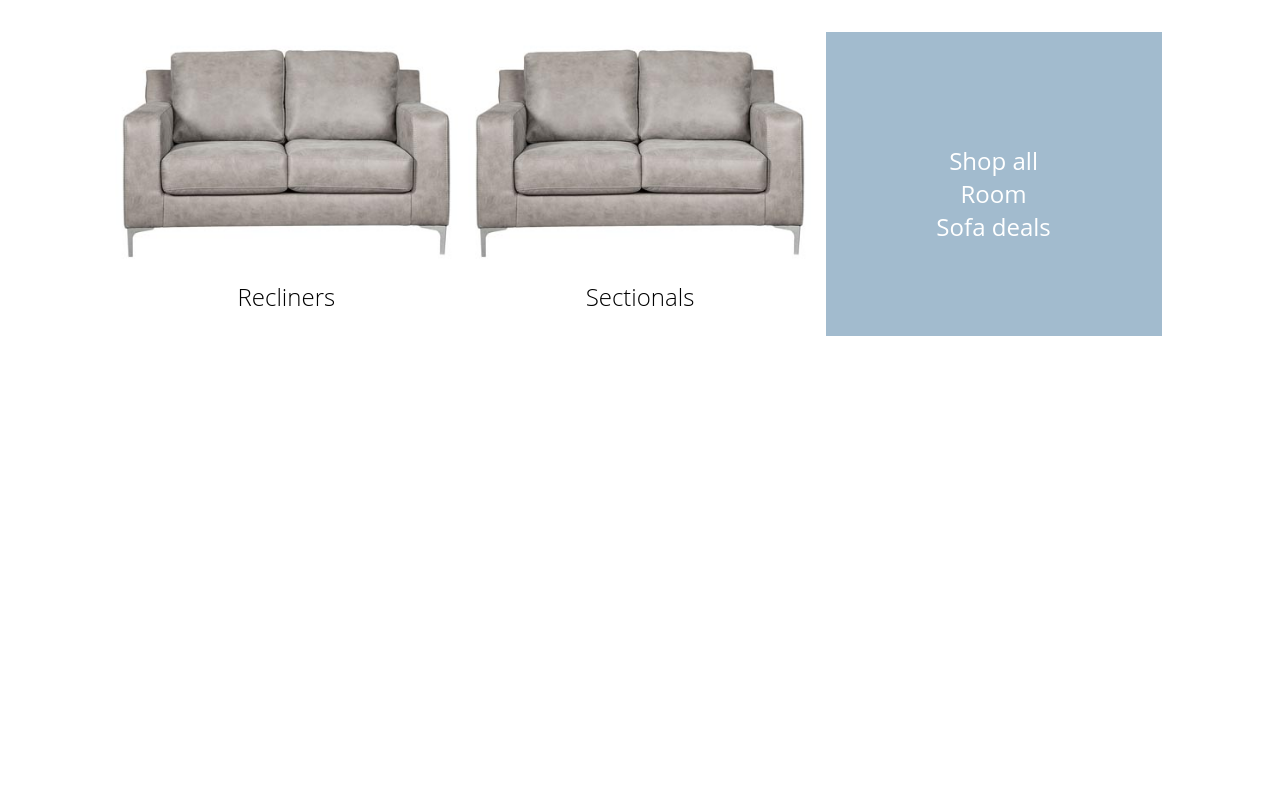
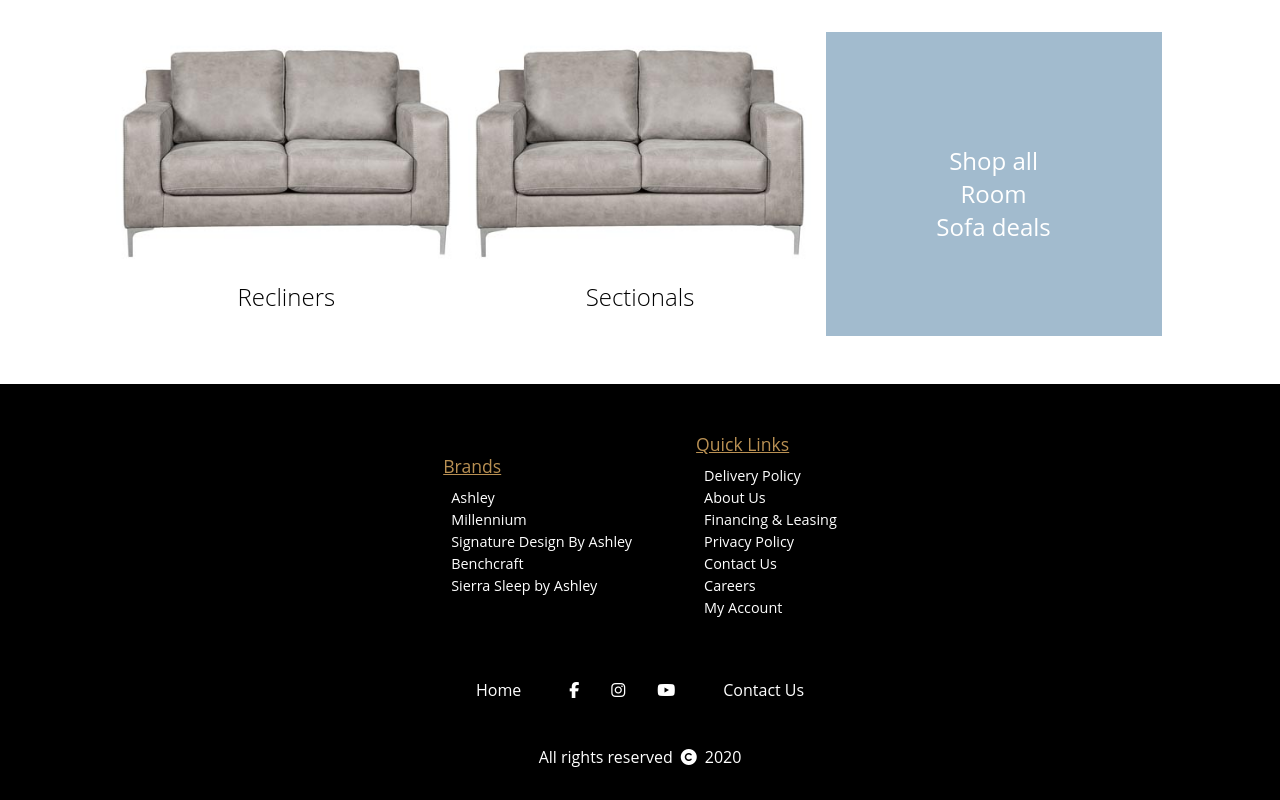
Before and after one commit to cenwachukwu/cozifurniture, a React (Vite) app: page / in a window 1280 px wide. Shown: the part 993-1793 px from the top of the page. Before the commit the page ends 1377 px from the top, so only its background shows below. Built offline with nearby package versions, Linux system fonts and the light colour scheme.

Commit message:
stactic landing page ready

```diff
--- a/src/components/DropDown/dropdown.scss
+++ b/src/components/DropDown/dropdown.scss
@@ -44,7 +44,7 @@
     a,
     a:link {
       display: block;
-      padding: 0.2em;
+      padding: 0.2rem;
       color: black;
     }
   }
--- a/src/components/Footer/footer.js
+++ b/src/components/Footer/footer.js
@@ -0,0 +1,89 @@
+import React from 'react';
+import './footer.scss';
+
+const Footer = () => {
+  return (
+    <div className="Footer">
+      <div className="Footer-div">
+        <div className="FooterCategoryDiv">
+          <div className="FooterCategory">
+            <ul>
+              <p>Brands</p>
+              <li>
+                <a href="#">Ashley</a>
+              </li>
+              <li>
+                <a href="#">Millennium</a>
+              </li>
+              <li>
+                <a href="#">Signature Design By Ashley</a>
+              </li>
+              <li>
+                <a href="#">Benchcraft</a>
+              </li>
+              <li>
+                <a href="#">Sierra Sleep by Ashley</a>
+              </li>
+            </ul>
+          </div>
+          <div className="FooterCategory">
+            <ul>
+              <p>Quick Links</p>
+              <li>
+                <a href="#">Delivery Policy</a>
+              </li>
+              <li>
+                <a href="#">About Us</a>
+              </li>
+              <li>
+                <a href="#">Financing & Leasing</a>
+              </li>
+              <li>
+                <a href="#">Privacy Policy</a>
+              </li>
+              <li>
+                <a href="#">Contact Us</a>
+              </li>
+              <li>
+                <a href="#">Careers</a>
+              </li>
+              <li>
+                <a href="#">My Account</a>
+              </li>
+            </ul>
+          </div>
+        </div>
+        <div className="FooterIconsDiv">
+          <div>
+            <a href="#">Home</a>
+          </div>
+          <div>
+            <a href="#">
+              <i class="fab fa-facebook-f"></i>
+            </a>
+            <a href="#">
+              <i class="fab fa-instagram"></i>
+            </a>
+            <a href="#">
+              <i class="fab fa-youtube"></i>
+            </a>
+          </div>
+          <div>
+            <a href="#">Contact Us</a>
+          </div>
+        </div>
+        <div className="FooterCopyRightDiv">
+          <p>
+            All rights reserved
+            <span>
+              <i class="fas fa-copyright"></i>
+            </span>
+            2020
+          </p>
+        </div>
+      </div>
+    </div>
+  );
+};
+
+export default Footer;
--- a/src/components/Footer/footer.scss
+++ b/src/components/Footer/footer.scss
@@ -0,0 +1,69 @@
+.Footer {
+  width: 100%;
+  height: 100%;
+  background-color: black;
+}
+.Footer-div {
+  margin: 0 auto;
+  padding: 1rem;
+  width: 85%;
+  height: 100%;
+}
+
+.FooterCategoryDiv {
+  display: flex;
+  flex-direction: row;
+  justify-content: center;
+  align-items: center;
+  //   border: 2px solid white;
+}
+
+.FooterCategory {
+  //   margin: 2rem;
+  padding: 2rem;
+  //   border: 2px solid white;
+  ul {
+    p {
+      color: rgb(185, 144, 83);
+      text-align: left;
+      text-decoration: underline;
+      font-size: 1.1rem;
+      padding-bottom: 0.5rem;
+    }
+    li {
+      text-align: left;
+      list-style: none;
+      padding-left: 0.5rem;
+      a {
+        color: white;
+        font-size: 0.9rem;
+      }
+    }
+  }
+}
+
+.FooterIconsDiv {
+  display: flex;
+  flex-direction: row;
+  justify-content: center;
+  align-items: center;
+  //   border: 2px solid white;
+  div {
+    padding: 1rem;
+    a {
+      color: white;
+    }
+    i {
+      color: white;
+      padding: 1rem;
+    }
+  }
+}
+
+.FooterCopyRightDiv {
+  margin: 1rem;
+  color: white;
+  span {
+    padding: 0.5rem;
+  }
+}
--- a/src/pages/Home.js
+++ b/src/pages/Home.js
@@ -4,6 +4,7 @@ import Carrousel from '../components/Carrousel/carrousel';
 import Pills from '../components/HomePagePills/pills';
 import loveseat from '../utils/pillBackground/livingRoom.jpg';
 import PillBox from '../components/NavbarButtons/navbarButtons';
+import Footer from '../components/Footer/footer';
 
 const Home = (props) => {
   return (
@@ -11,6 +12,7 @@ const Home = (props) => {
       <Navbar />
       <Carrousel />
       <PillBox />
+      <Footer />
     </div>
   );
 };
```
Also changed, not shown: 4 other files (tests, documents, lock files or other folders).
